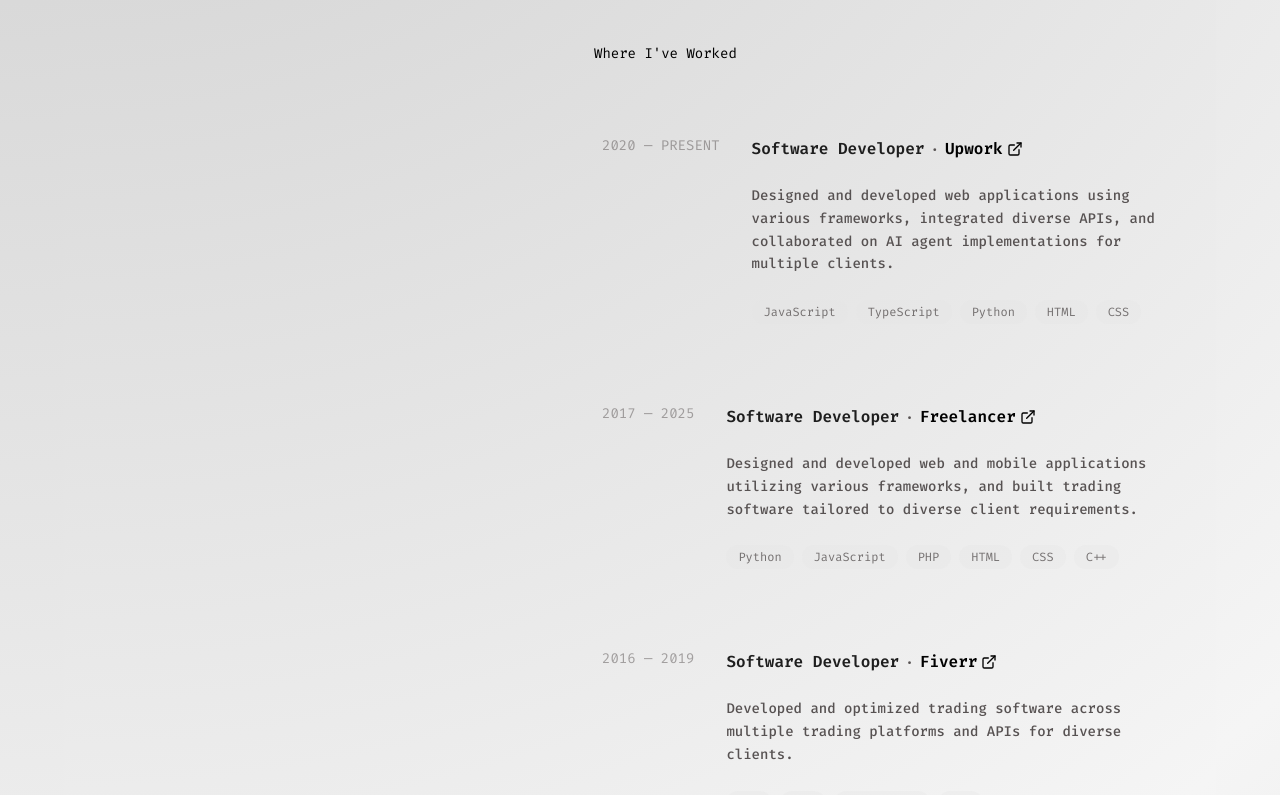
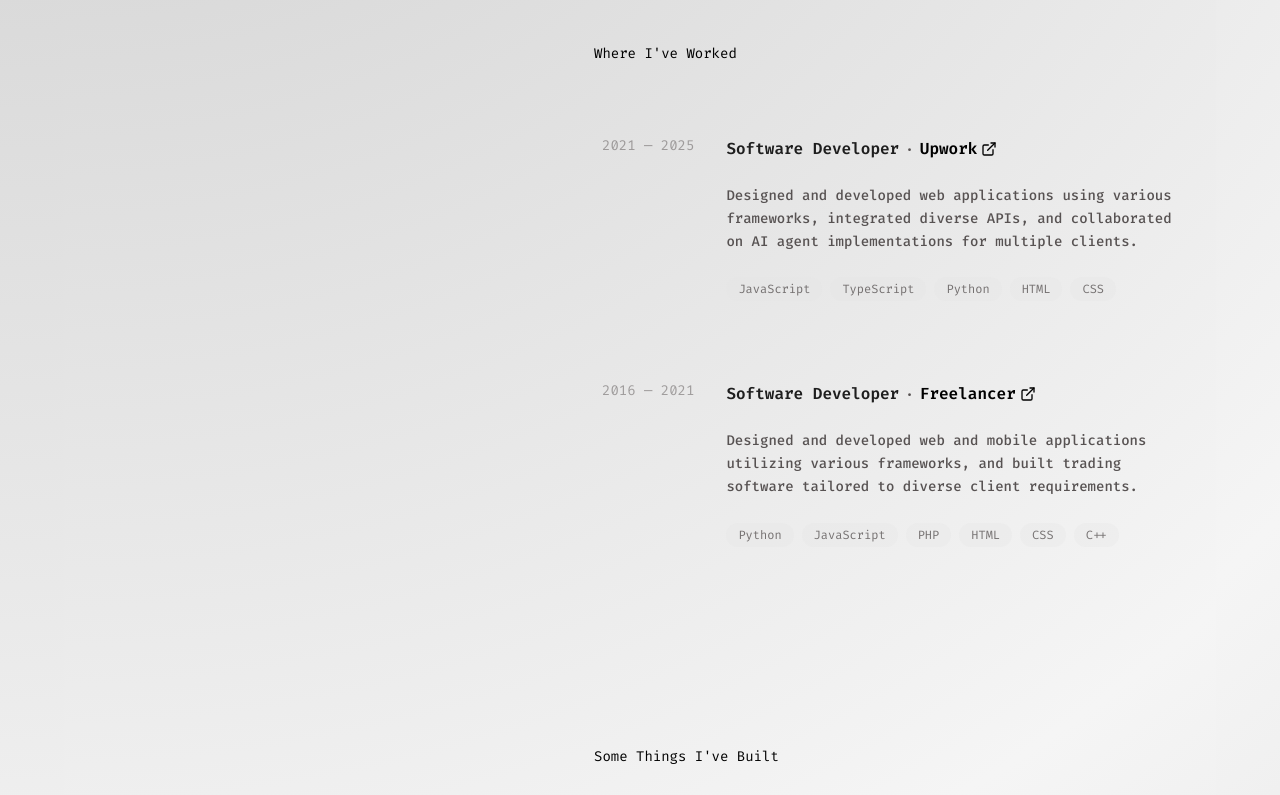
Before and after one commit to NidhalNouma/Portfolio-V2, a React (Vite) app: page / in a window 1280 px wide. Shown: the part 720-1515 px from the top of the page. Built offline with nearby package versions, Linux system fonts and the light colour scheme; a web font is replaced by a local one.

Commit message:
Update resume experience

```diff
--- a/src/components/Experience.tsx
+++ b/src/components/Experience.tsx
@@ -12,7 +12,7 @@ interface Job {
 
 const jobs: Job[] = [
   {
-    date: "2020 — PRESENT",
+    date: "2021 — 2025",
     title: "Software Developer",
     company: "Upwork",
     companyUrl: "https://www.upwork.com",
@@ -21,23 +21,14 @@ const jobs: Job[] = [
     tech: ["JavaScript", "TypeScript", "Python", "HTML", "CSS"],
   },
   {
-    date: "2017 — 2025",
+    date: "2016 — 2021",
     title: "Software Developer",
     company: "Freelancer",
     companyUrl: "https://www.freelancer.com",
     description:
       "Designed and developed web and mobile applications utilizing various frameworks, and built trading software tailored to diverse client requirements.",
     tech: ["Python", "JavaScript", "PHP", "HTML", "CSS", "C++"],
-  },
-  {
-    date: "2016 — 2019",
-    title: "Software Developer",
-    company: "Fiverr",
-    companyUrl: "https://www.fiverr.com",
-    description:
-      "Developed and optimized trading software across multiple trading platforms and APIs for diverse clients.",
-    tech: ["MQ4", "MQ5", "PineScript", "C++"],
-  },
+  }
 ];
 
 export function Experience() {
--- a/src/components/SocialLinks.tsx
+++ b/src/components/SocialLinks.tsx
@@ -31,7 +31,7 @@ function SocialLinks() {
         <Mail className="w-5 h-5" />
       </a>
       <a
-        href="/resume.pdf"
+        href="/Portfolio-V2/resume.pdf"
         target="_blank"
         rel="noopener noreferrer"
         className="text-text-secondary hover:text-text-primary transition-all duration-200"
```
Also changed, not shown: 2 other files (tests, documents, lock files or other folders).
